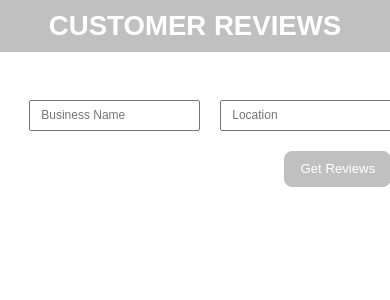
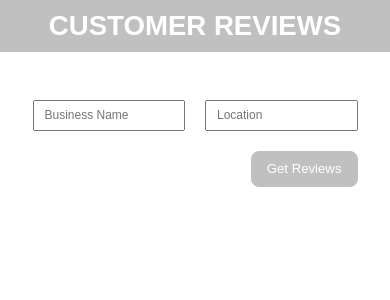
Before and after one commit to 0layiw0la/Customer-Review, a React (Vite) app in the folder Frontend/: page / in a window 390 px wide. Shown: the top 300 px of the page. Built offline with nearby package versions, Linux system fonts and the light colour scheme.

Commit message:
fixing mobile responsive issue

```diff
--- a/Frontend/src/App.css
+++ b/Frontend/src/App.css
@@ -127,7 +127,10 @@ h1{
 		padding:10px;
 	}
 	form{
-		max-width: 85vw;
+		justify-items: end;
+	}
+	input{
+		width:35lvw;
 	}
 	  h3 {
 		text-align: left;
```
